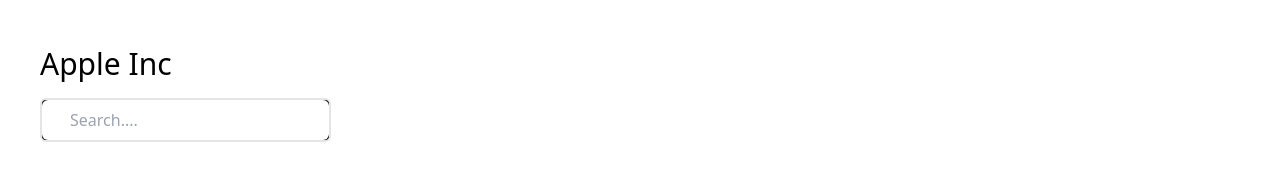
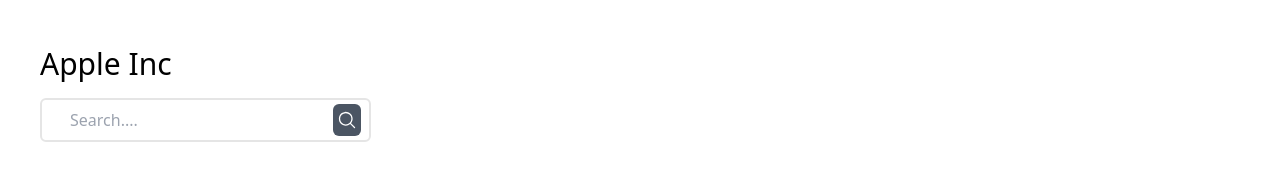
Before and after one commit to rijuoddusual1999/Stock_Display_Dashboard, a React (Vite) app: page / in a window 1280 px wide. Shown: the top 189 px of the page. Built offline with nearby package versions, Linux system fonts and the light colour scheme; a web font is replaced by a local one.

Commit message:
Second Day Push

```diff
--- a/package.json
+++ b/package.json
@@ -10,10 +10,15 @@
     "preview": "vite preview"
   },
   "dependencies": {
+    "18": "^0.0.0",
     "@heroicons/react": "^2.0.18",
+    "@iconify/icons-heroicons-solid": "^1.2.6",
+    "@react-icons/all-files": "^4.1.0",
+    "feather-icons": "^4.29.1",
     "heroicons": "^2.0.18",
     "react": "^18.2.0",
     "react-dom": "^18.2.0",
+    "react-feather": "^2.0.10",
     "recharts": "^2.9.0"
   },
   "devDependencies": {
--- a/src/storage/Search.jsx
+++ b/src/storage/Search.jsx
@@ -1,5 +1,7 @@
 import React, { useState } from "react";
 import { mockSearchResults } from "../../test/Mock";
+import { XMarkIcon, MagnifyingGlassIcon} from '@heroicons/react/24/solid';
+import SearchResults from "./SearchResult";
 
 
 const Search = () => {
@@ -16,7 +18,7 @@
   };
 
   return (
-    <div className="flex items-center my-4 border-2 rounded-md relative z-50 w-75 bg-black border-neutral-200">
+    <div className="flex items-center my-4 border-2 rounded-md relative z-50 w-75 bg-white border-neutral-200">
       <input
         type="text"
         value={input}
@@ -31,6 +33,19 @@
           }
         }}
       />
+
+      {input && <button onClick={clear}>
+        <XMarkIcon className="w-5 h-5 bg-white" />
+      </button>}
+
+       <button className="w-8 h-8 bg-gray-600 rounded-md flex justify-center items-center mr-2">
+        <MagnifyingGlassIcon className="w-5 h-5 text-white" />
+      </button>
+
+
+
+      {input && bestMatches.length > 0 ? <SearchResults results={bestMatches} /> : null}
+
     </div>
   );
 };
--- /dev/null
+++ b/src/storage/SearchResult.jsx
@@ -0,0 +1,21 @@
+import React from "react";
+
+const SearchResults = ({ results }) => {
+  return (
+    <ul className="absolute top-12 border-2 w-full rounded-md h-64 overflow-y-scroll bg-white border-neutral-200 custom-scrollbar">
+      {results.map((item) => {
+        return (
+          <li
+            key={item.symbol}
+            className="cursor-pointer p-4 m-2 flex items-center justify-between rounded-md hover:bg-gray-600"
+          >
+            <span>{item.symbol}</span>
+            <span>{item.description}</span>
+          </li>
+        );
+      })}
+    </ul>
+  );
+};
+
+export default SearchResults;
```
Also changed, not shown: 1 other file (tests, documents, lock files or other folders).
